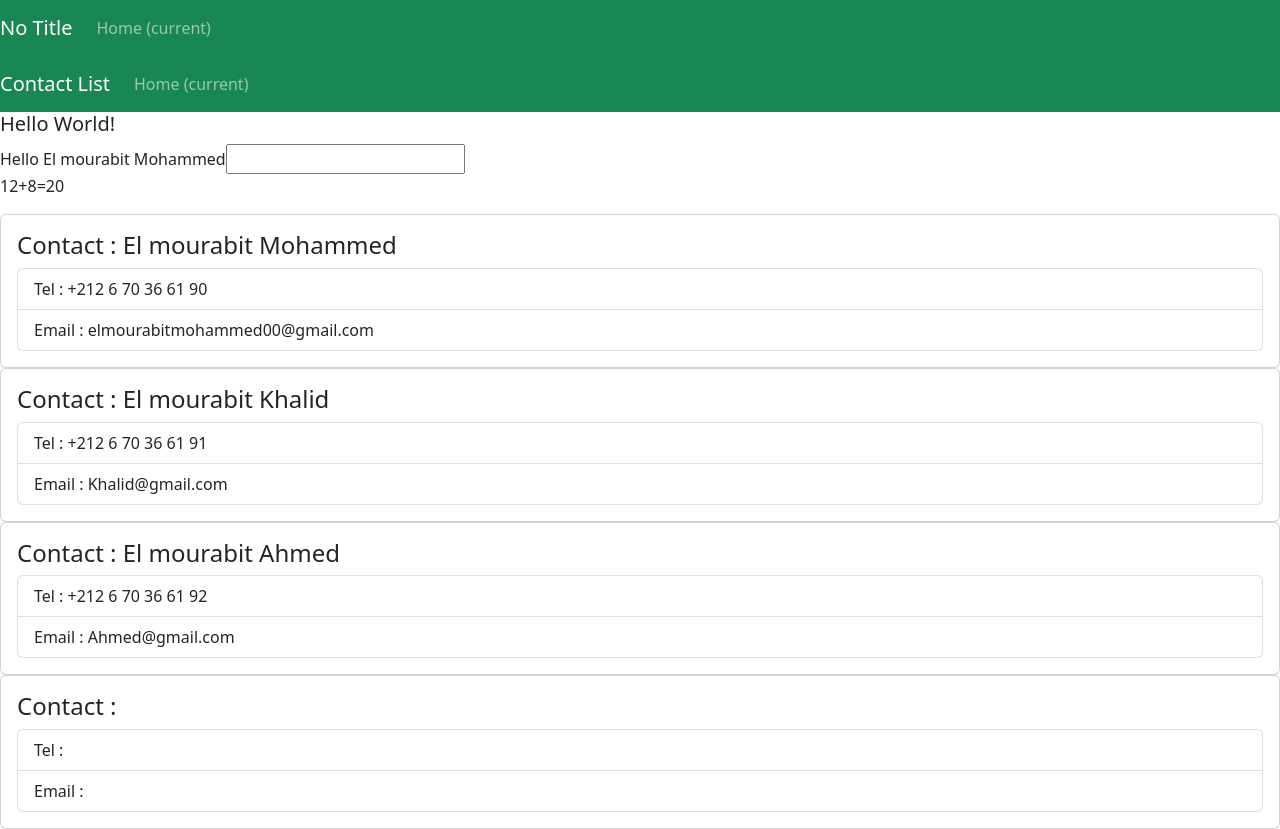
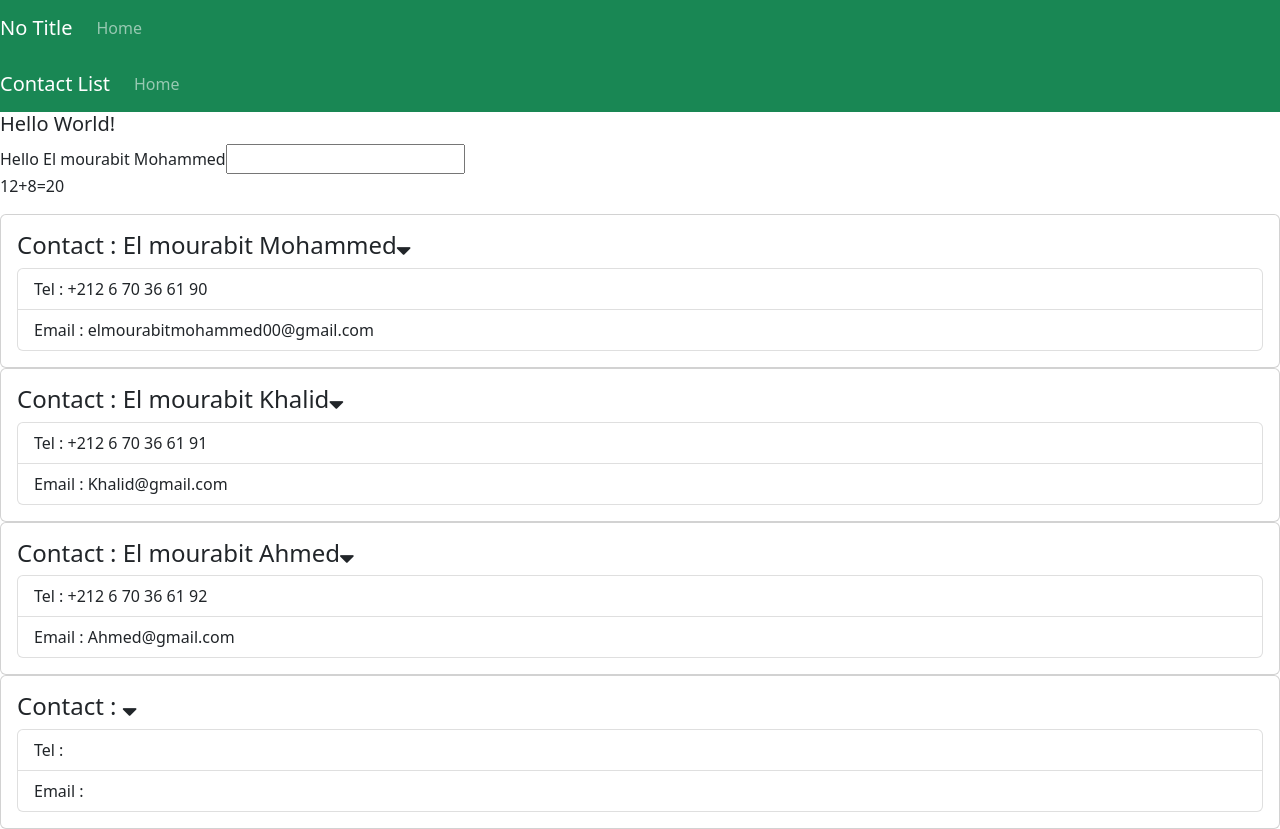
Before and after one commit to ElMourabit-Mohammed/ReacrJS-Training, a React (Create React App) app: page / in a window 1280 px wide. Built offline with nearby package versions, Linux system fonts and the light colour scheme.

Commit message:
Event in React

```diff
--- a/package.json
+++ b/package.json
@@ -7,6 +7,7 @@
     "@testing-library/react": "^13.4.0",
     "@testing-library/user-event": "^13.5.0",
     "bootstrap": "^5.2.3",
+    "font-awesome": "^4.7.0",
     "react": "^18.2.0",
     "react-dom": "^18.2.0",
     "react-scripts": "5.0.1",
--- a/src/App.js
+++ b/src/App.js
@@ -2,6 +2,7 @@
 import Navbar from './components/navbar/Navbar';
 import Contact from './components/contacts/Contact';
 import 'bootstrap/dist/css/bootstrap.min.css'
+import'font-awesome/css/font-awesome.min.css'
 import Contacts from './components/contacts/Contacts';
 
 function App() {
--- a/src/components/contacts/Contact.js
+++ b/src/components/contacts/Contact.js
@@ -3,6 +3,11 @@
 import './Contact.css'
 
 class Contact extends Component {
+
+    showContact (message){
+        console.log(message)
+    }
+
   render() {
     const {name , tel , email} = this.props.data
     return (
@@ -10,7 +15,10 @@
 
         <div className="card">
             <div className="card-body">
-                <h4 className="card-title">Contact : {name}</h4>
+                <h4 className="card-title">
+                    Contact : {name}
+                        <i onClick={this.showContact.bind(this,name)} className='fa fa-sort-down'></i>
+                    </h4>
                 <article className="card-text">
                     <ul className="list-group">
                         <li className="list-group-item">Tel : {tel}</li>
```
Also changed, not shown: 1 other file (tests, documents, lock files or other folders).
